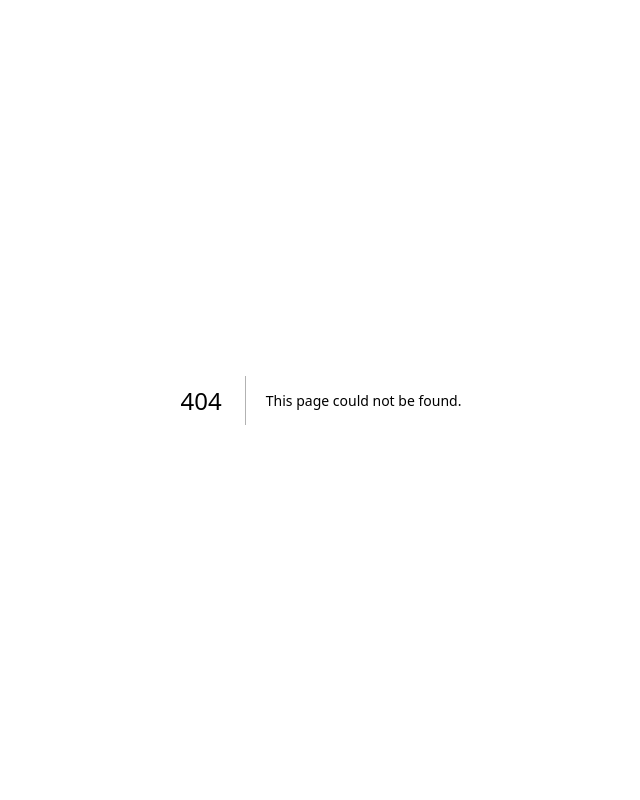
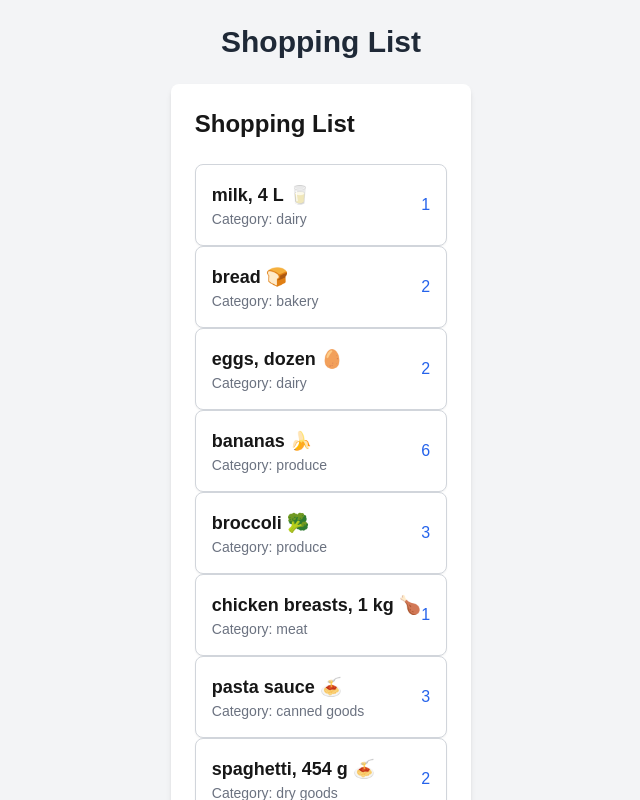
Before and after one commit to BalkaranJ/cprg306-assignments, a Next.js app: page /week-6 in a window 1280 px wide. Before the commit this address had no page. Shown: the top 800 px of the page, without its empty margins (319-959 px from the left). Built offline with nearby package versions, Linux system fonts and the light colour scheme.

Commit message:
Setting up week-6
Initial files for week 6, starting with the files we created in week 3

```diff
--- a/app/page.js
+++ b/app/page.js
@@ -8,6 +8,7 @@ export default function Home() {
       <p><Link href="/week-3" style={{ color: 'blue', textDecoration: 'underline'}}>Go To Week 3</Link></p>
       <p><Link href="/week-4" style={{ color: 'blue', textDecoration: 'underline'}}>Go To Week 4</Link></p>
       <p><Link href="/week-5" style={{ color: 'blue', textDecoration: 'underline'}}>Go To Week 5</Link></p>
+      <p><Link href="/week-6" style={{ color: 'blue', textDecoration: 'underline'}}>Go To Week 6</Link></p>
 
     </div>
   );
--- /dev/null
+++ b/app/week-6/item-list.js
@@ -0,0 +1,36 @@
+import Item from "./item";
+
+const ItemList = () => {
+    const items = [
+        { name: "milk, 4 L 🥛", quantity: 1, category: "dairy" },
+        { name: "bread 🍞", quantity: 2, category: "bakery" },
+        { name: "eggs, dozen 🥚", quantity: 2, category: "dairy" },
+        { name: "bananas 🍌", quantity: 6, category: "produce" },
+        { name: "broccoli 🥦", quantity: 3, category: "produce" },
+        { name: "chicken breasts, 1 kg 🍗", quantity: 1, category: "meat" },
+        { name: "pasta sauce 🍝", quantity: 3, category: "canned goods" },
+        { name: "spaghetti, 454 g 🍝", quantity: 2, category: "dry goods" },
+        { name: "toilet paper, 12 pack 🧻", quantity: 1, category: "household" },
+        { name: "paper towels, 6 pack", quantity: 1, category: "household" },
+        { name: "dish soap 🍽️", quantity: 1, category: "household" },
+        { name: "hand soap 🧼", quantity: 4, category: "household" },
+    ];
+
+    return (
+        <div className="max-w-2xl mx-auto p-6 bg-white rounded-lg shadow-md">
+            <h1 className="text-2xl font-bold mb-6">Shopping List</h1>
+            <ul>
+                {items.map((item, index) => (
+                    <Item
+                        key={index}
+                        name={item.name}
+                        quantity={item.quantity}
+                        category={item.category}
+                    />
+                ))}
+            </ul>
+        </div>
+    );
+};
+
+export default ItemList;
--- /dev/null
+++ b/app/week-6/item.js
@@ -0,0 +1,13 @@
+const Item = ({ name, quantity, category }) => {
+    return (
+        <li className="flex justify-between items-center p-4 bg-white border border-gray-300 rounded-lg shadow-sm">
+            <div>
+                <p className="text-lg font-semibold">{name}</p>
+                <p className="text-sm text-gray-500">Category: {category}</p>
+            </div>
+            <span className="text-blue-600 font-medium">{quantity}</span>
+        </li>
+    );
+};
+
+export default Item;
--- /dev/null
+++ b/app/week-6/page.js
@@ -0,0 +1,11 @@
+import Link from "next/link";
+import ItemList from "./item-list";
+
+export default function Page() {
+    return (
+        <main className="min-h-screen bg-gray-100 flex flex-col items-center p-6">
+            <h1 className="text-3xl font-bold text-gray-800 mb-6">Shopping List</h1>
+            <ItemList />
+        </main>
+    );
+}
```
